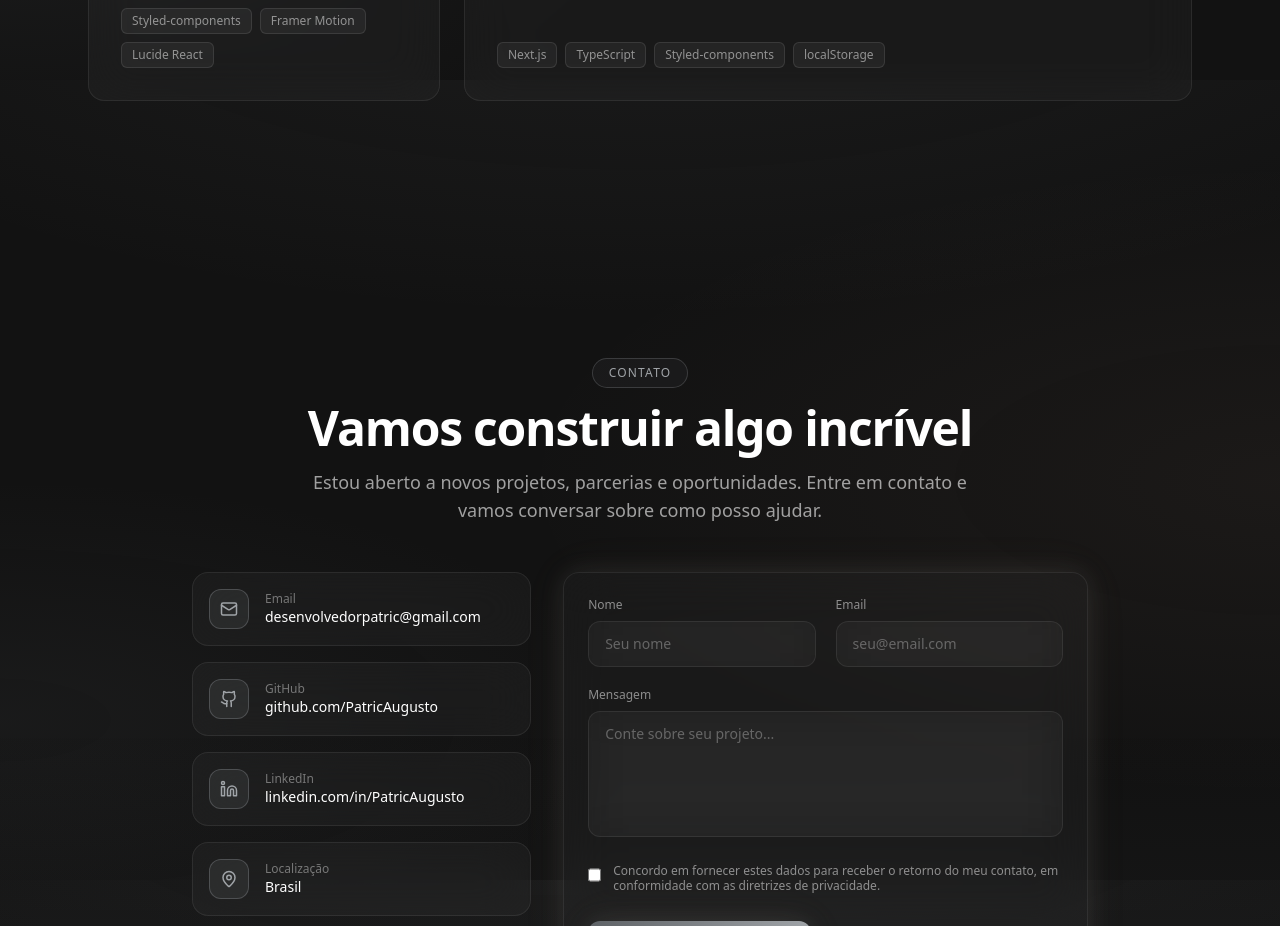
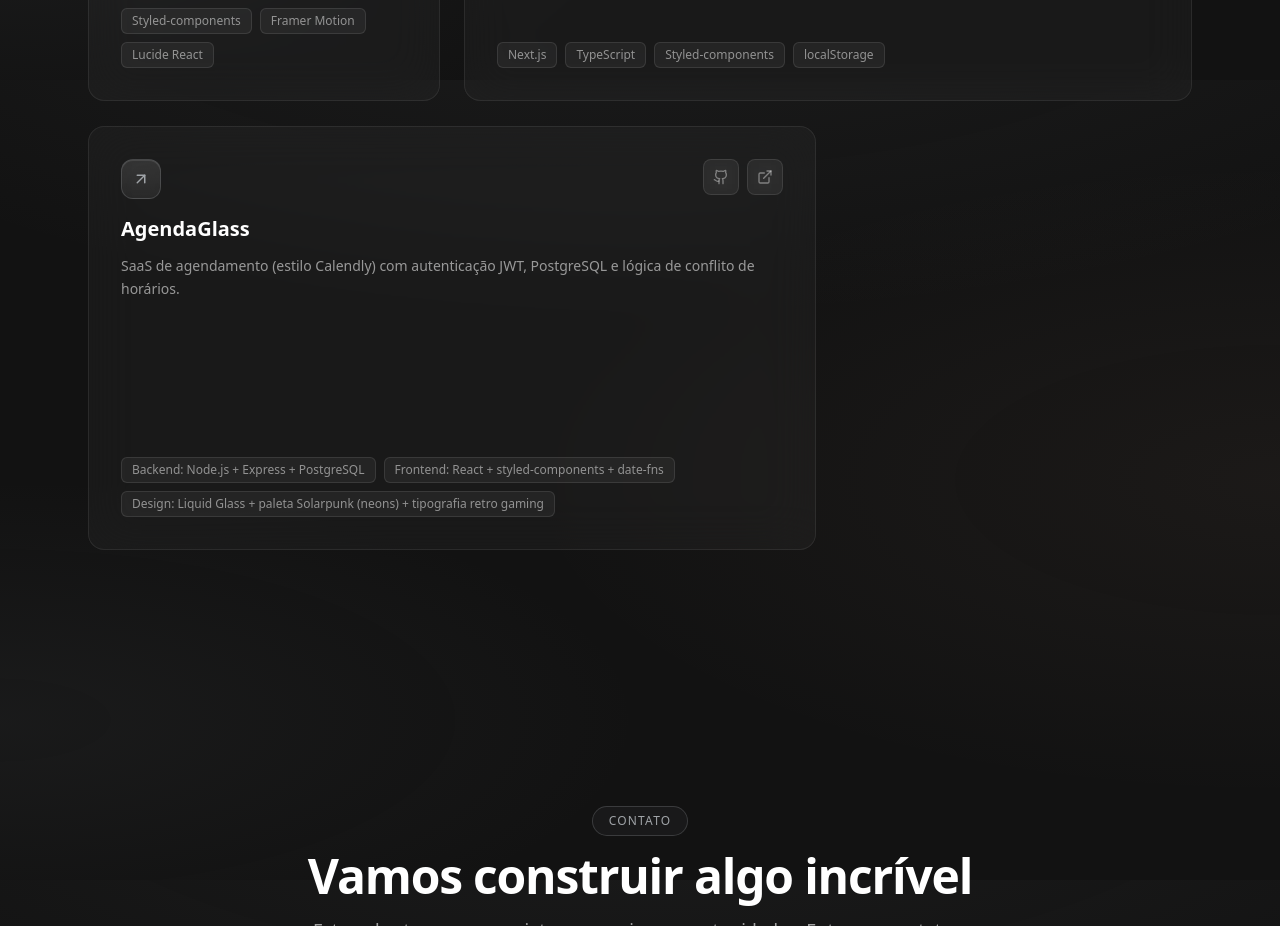
Before and after one commit to PatricAugusto/Portfolio-v4, a Next.js app: page / in a window 1280 px wide. Shown: the part 5520-6446 px from the top of the page. Built offline with nearby package versions, Linux system fonts and the light colour scheme.

Commit message:
feat(projects): adicionei novo projeto AgendaGlas

```diff
--- a/src/data/portfolio.ts
+++ b/src/data/portfolio.ts
@@ -111,12 +111,22 @@ export const projects: Project[] = [
   },
   {
     id: "5",
-    title: "Hydro ZAP ",
+    title: "Hydro ZAP",
     description:
       "HYDRO+ZAP ajuda a manter o consumo diário de água e cafeína equilibrado. Registre doses com um toque, acompanhe o progresso em tempo real e revise seu histórico em um calendário, tudo salvo localmente, sem servidor.",
     tags: ["Next.js", "TypeScript", "Styled-components", "localStorage"],
     link: "https://hydro-caffeine-sag3-henna.vercel.app/",
     github: "https://github.com/PatricAugusto/Hydro-Caffeine",
+    featured: true,
+  },
+  {
+    id: "6",
+    title: "AgendaGlass ",
+    description:
+      "SaaS de agendamento (estilo Calendly) com autenticação JWT, PostgreSQL e lógica de conflito de horários.",
+    tags: ["Backend: Node.js + Express + PostgreSQL", "Frontend: React + styled-components + date-fns", "Design: Liquid Glass + paleta Solarpunk (neons) + tipografia retro gaming"],
+    link: "https://hydro-caffeine-sag3-henna.vercel.app/",
+    github: "https://agendaglass.vercel.app/login",
     featured: true,
   },
 ];
```
